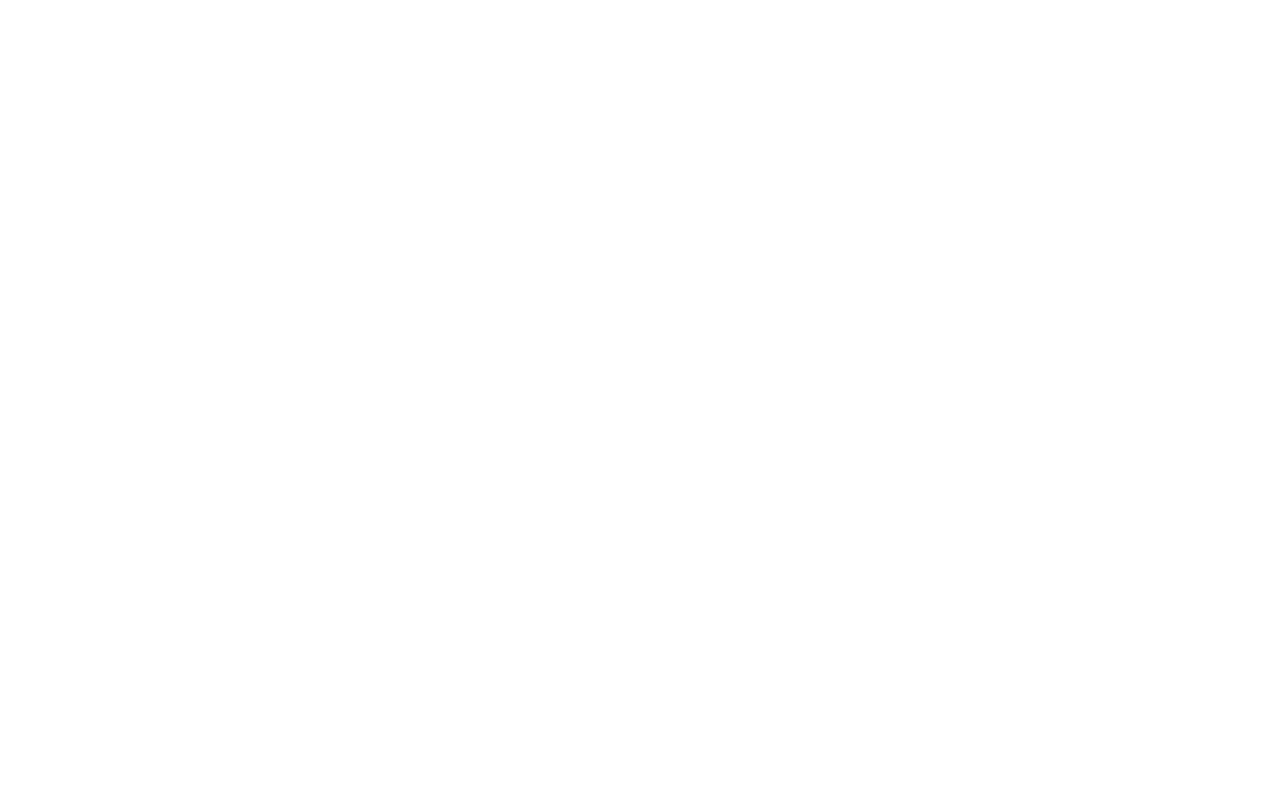
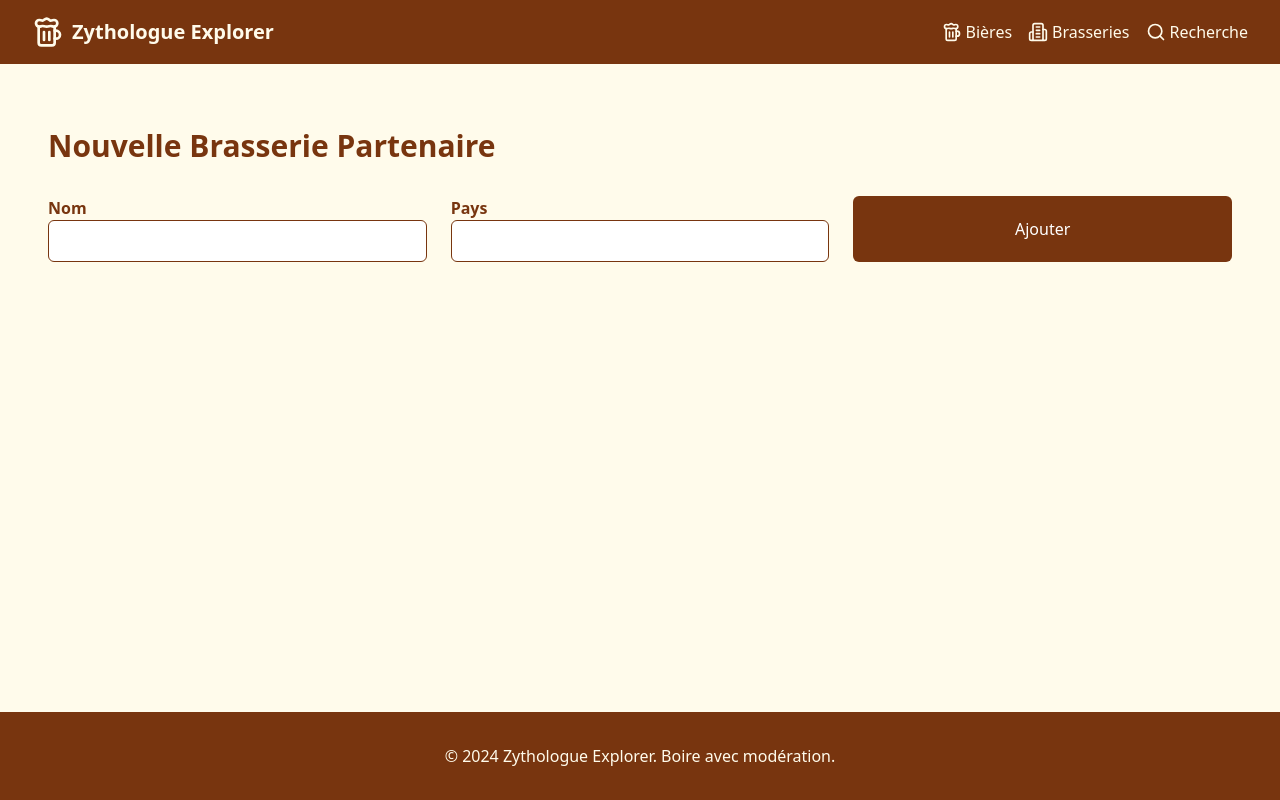
Before and after one commit to Supzero-0/Zytho-Front-ML, a React (Vite) app: page /breweries/add in a window 1280 px wide. Before the commit this address had no page. Built offline with nearby package versions, Linux system fonts and the light colour scheme.

Commit message:
Feat: Add BreweryAdd page and update Brewery page

```diff
--- a/src/App.tsx
+++ b/src/App.tsx
@@ -2,7 +2,8 @@
 import Layout from './pages/Layout';
 import Home from './pages/Home';
 import Beers from './pages/Beers';
-import Breweries from './pages/Breweries';
+import Breweries from './pages/Breweries/Breweries';
+import BreweryAdd from './pages/Breweries/BreweryAdd';
 
 function App() {
 
@@ -13,6 +14,7 @@
           <Route index element={<Home />} />
           <Route path="/beers" element={<Beers />} />
           <Route path="/breweries" element={<Breweries />} />
+          <Route path="/breweries/add" element={<BreweryAdd />} />
           <Route path="/search" element={<div>Search</div>} />
         </Route>
       </Routes>
--- a/src/pages/Breweries.tsx
+++ b/src/pages/Breweries/Breweries.tsx
@@ -1,7 +1,8 @@
 import { useEffect, useState } from "react";
-import { BreweryResponseBody } from "../interfaces/breweryInterface";
-import { BreweryService } from "../services/breweryService";
-import BreweryCard from "../components/Brewery/BreweryCard";
+import { BreweryResponseBody } from "../../interfaces/breweryInterface";
+import { BreweryService } from "../../services/breweryService";
+import BreweryCard from "../../components/Brewery/BreweryCard";
+import { Link } from "react-router-dom";
 
 export default function Breweries() {
     const [breweries, setBreweries] = useState<BreweryResponseBody[]>([]);
@@ -42,7 +43,10 @@
 
     return (
         <div className="max-w-7xl mx-auto px-4 py-8">
-            <h1 className="text-3xl font-bold text-amber-900 mb-8">Nos Brasseries Partenaires</h1>
+            <div className="flex justify-between items-center mb-8">
+                <h1 className="text-3xl font-bold text-amber-900">Nos Brasseries Partenaires</h1>
+                <Link to="/breweries/add" className="bg-amber-900 text-white px-4 py-2 rounded-md">Ajouter une brasserie</Link>
+            </div>
             <div className="grid grid-cols-1 sm:grid-cols-2 lg:grid-cols-3 gap-6">
                 {breweries?.map((brewery) => (
                     <BreweryCard key={brewery.id_brewery} brewery={brewery} />
--- /dev/null
+++ b/src/pages/Breweries/BreweryAdd.tsx
@@ -0,0 +1,60 @@
+import { useState } from "react";
+import { BreweryRequestBody } from "../../interfaces/breweryInterface";
+import { BreweryService } from "../../services/breweryService";
+import { redirect } from "react-router-dom";
+
+export default function CreationBrewery(): JSX.Element {
+    const [brewery, setBrewery] = useState<BreweryRequestBody>({
+        name: "",
+        country: "",
+    });
+    const [errors, setErrors] = useState<{ [key: string]: string }>({});
+
+    const validateField = (name: string, value: string) => {
+        switch (name) {
+            case "name":
+                return value.trim() ? "" : "Le nom est requis";
+            case "country":
+                return value.trim() ? "" : "Le pays est requis";
+            default:
+                return "";
+        }
+    };
+
+    const handleChange = (e: React.ChangeEvent<HTMLInputElement>) => {
+
+        // Validation
+        const error = validateField(e.target.id, e.target.value);
+        setErrors((prevErrors) => ({ ...prevErrors, [e.target.id]: error }));
+
+        // Mise à jour du state
+        setBrewery({
+            ...brewery,
+            [e.target.id]: e.target.value,
+        });
+    };
+
+    const handleCreate = async () => {
+        await BreweryService.createBrewery(brewery);
+        return redirect("/breweries");
+    };
+
+    return (
+        <div className="max-w-7xl mx-auto px-4 py-8">
+            <h1 className="text-3xl font-bold text-amber-900 mb-8">Nouvelle Brasserie Partenaire</h1>
+            <form className="grid grid-cols-1 sm:grid-cols-2 lg:grid-cols-3 gap-6">
+                <div className="flex flex-col">
+                    <label className="text-amber-900 font-semibold" htmlFor="name">Nom</label>
+                    <input onChange={handleChange} className="border border-amber-900 rounded-md p-2" type="text" id="name" />
+                    {errors.name && <span className="error">{errors.name}</span>}
+                </div>
+                <div className="flex flex-col">
+                    <label className="text-amber-900 font-semibold" htmlFor="country">Pays</label>
+                    <input onChange={handleChange} className="border border-amber-900 rounded-md p-2" type="text" id="country" />
+                    {errors.country && <span className="error">{errors.country}</span>}
+                </div>
+                <button onClick={handleCreate} className="bg-amber-900  text-white px-4 py-2 rounded-md">Ajouter</button>
+            </form>
+        </div>
+    )
+}
--- a/src/services/breweryService.tsx
+++ b/src/services/breweryService.tsx
@@ -1,12 +1,19 @@
-import { BreweryResponseBody } from "../interfaces/breweryInterface";
+import { BreweryResponseBody, BreweryRequestBody } from "../interfaces/breweryInterface";
 import { apiClient } from "./apiClient";
 
-// Récupération des bières
+// Récupération des brasseries
 const getBreweries = async (): Promise<BreweryResponseBody[]> => {
     const response = await apiClient.get('/breweries');
     return response.data;
 };
 
+// Création d'une brasserie
+const createBrewery = async (brewery: BreweryRequestBody): Promise<BreweryRequestBody> => {
+    const response = await apiClient.post('/breweries', brewery);
+    return response.data;
+}
+
 export const BreweryService = {
     getBreweries,
+    createBrewery,
 };
```
